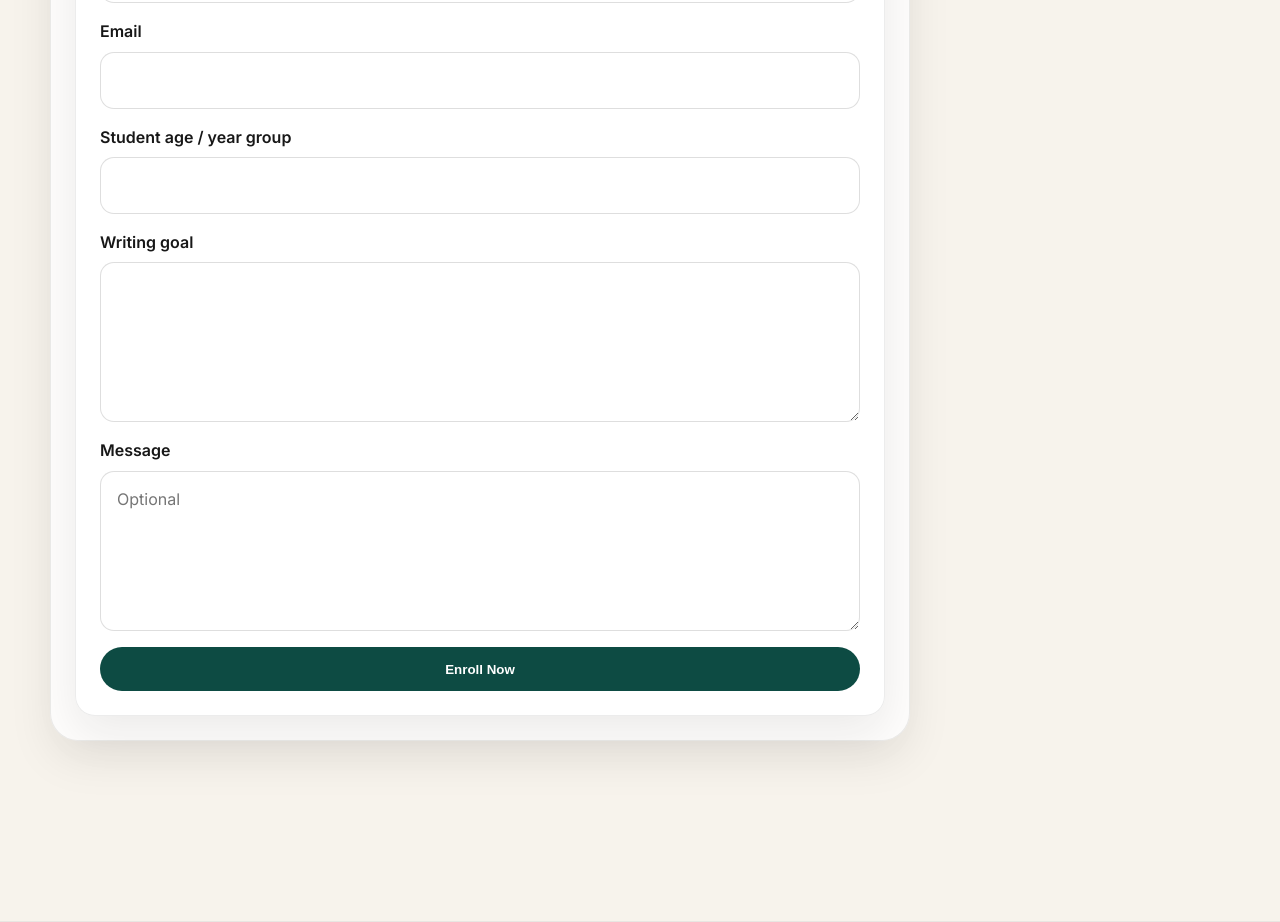
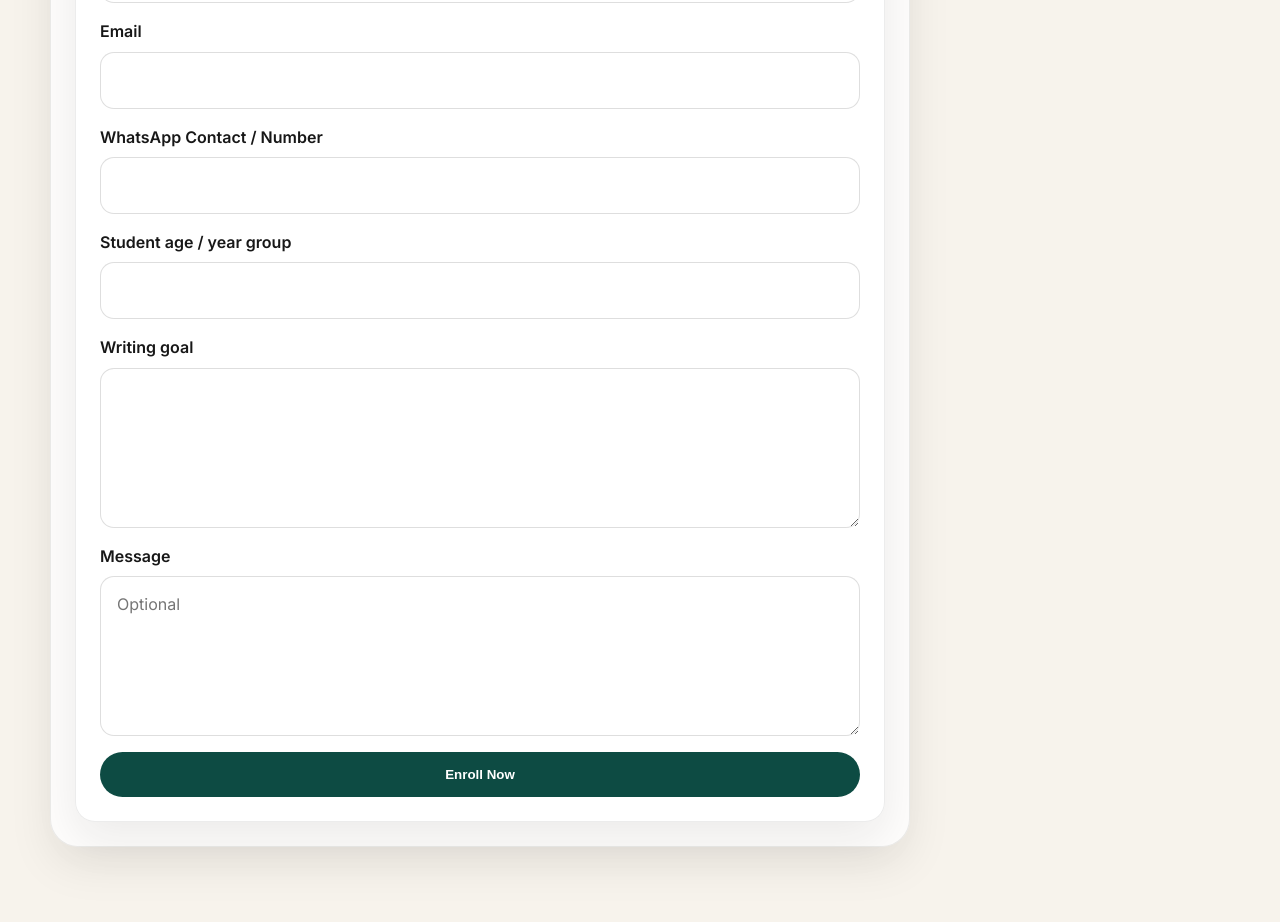
Before and after one commit to sm9449/hiri-website, a Next.js app: page /enrolment in a window 1280 px wide. Shown: the part 900-1822 px from the top of the page. Built offline with nearby package versions, Linux system fonts and the light colour scheme.

Commit message:
WhatApp field in form

```diff
--- a/app/enrolment/enrolment-form.tsx
+++ b/app/enrolment/enrolment-form.tsx
@@ -49,6 +49,11 @@ export function EnrolmentForm() {
       </div>
 
       <div className="field-group">
+        <label htmlFor="whatsappContact">WhatsApp Contact / Number</label>
+        <input id="whatsappContact" name="whatsappContact" type="text" />
+      </div>
+
+      <div className="field-group">
         <label htmlFor="studentAgeYearGroup">Student age / year group</label>
         <input
           id="studentAgeYearGroup"
```
